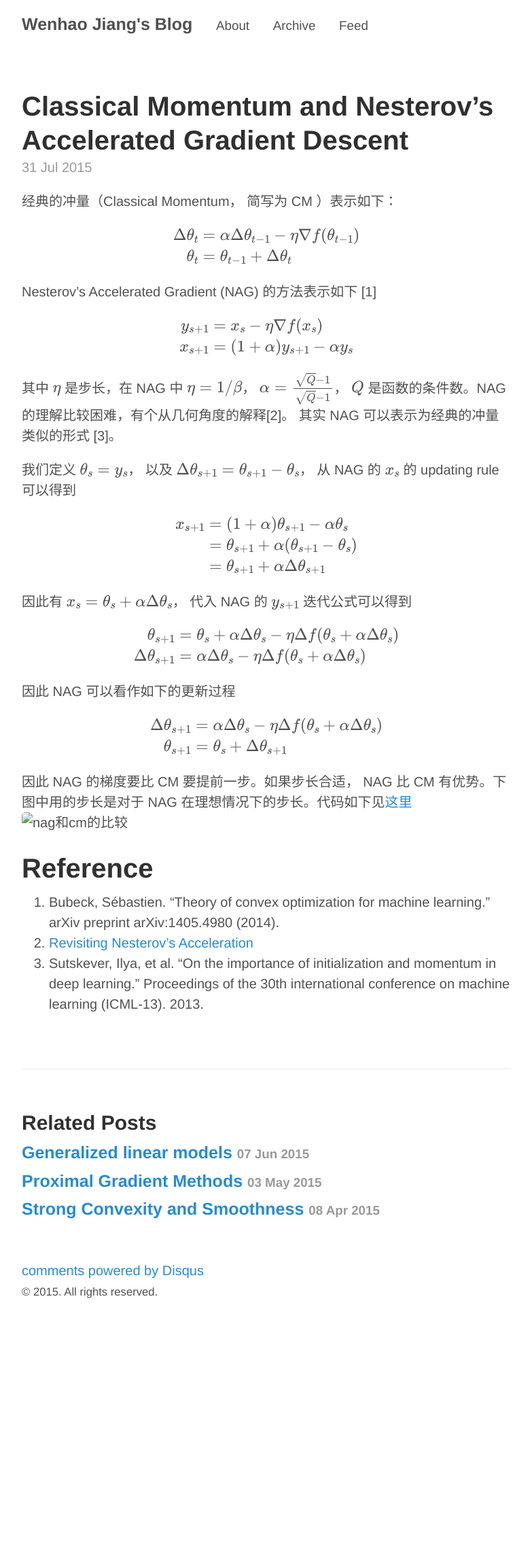
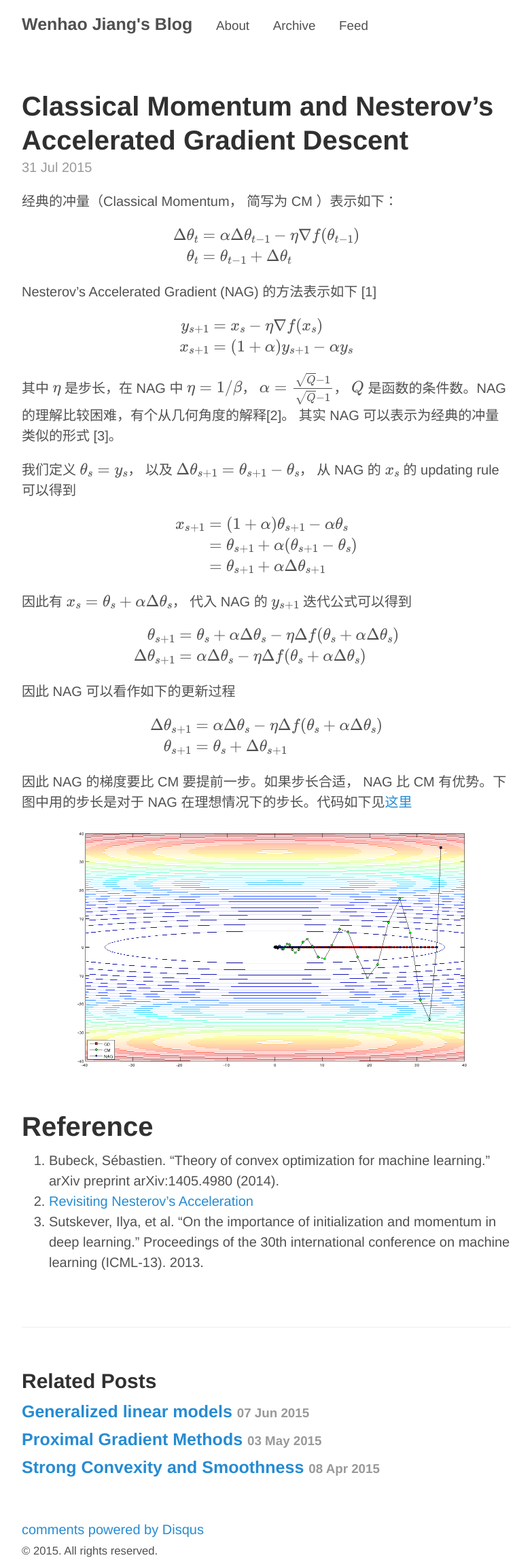
Before and after one commit to bjsc/cswhjiang.github.io, a Jekyll site: the page built from _posts/2015-07-31-nag-and-cm.md, in a window 1280 px wide. Shown: the whole page at 68% size, without its empty margins (248-1031 px from the left). Built offline with Jekyll 4.4.1, drawn with Linux system fonts in a browser that asks for light colours; formulas are drawn with MathJax 3; comment, search, counter and statistics services are not loaded; before the commit the page ends 1914 px from its top, so only the background shows below that.

Commit message:
fix figures

```diff
--- a/_posts/2015-07-31-nag-and-cm.md
+++ b/_posts/2015-07-31-nag-and-cm.md
@@ -55,7 +55,7 @@ $$
 $$
 
 因此 NAG 的梯度要比 CM 要提前一步。如果步长合适， NAG 比 CM 有优势。下图中用的步长是对于 NAG 在理想情况下的步长。代码如下见[这里](https://gist.github.com/cswhjiang/676b410a975b65761e8d)
-![nag和cm的比较](figures/gd_cm_nag_my.png)
+![nag和cm的比较](/figures/gd_cm_nag_my.png)
 
 
 
```
